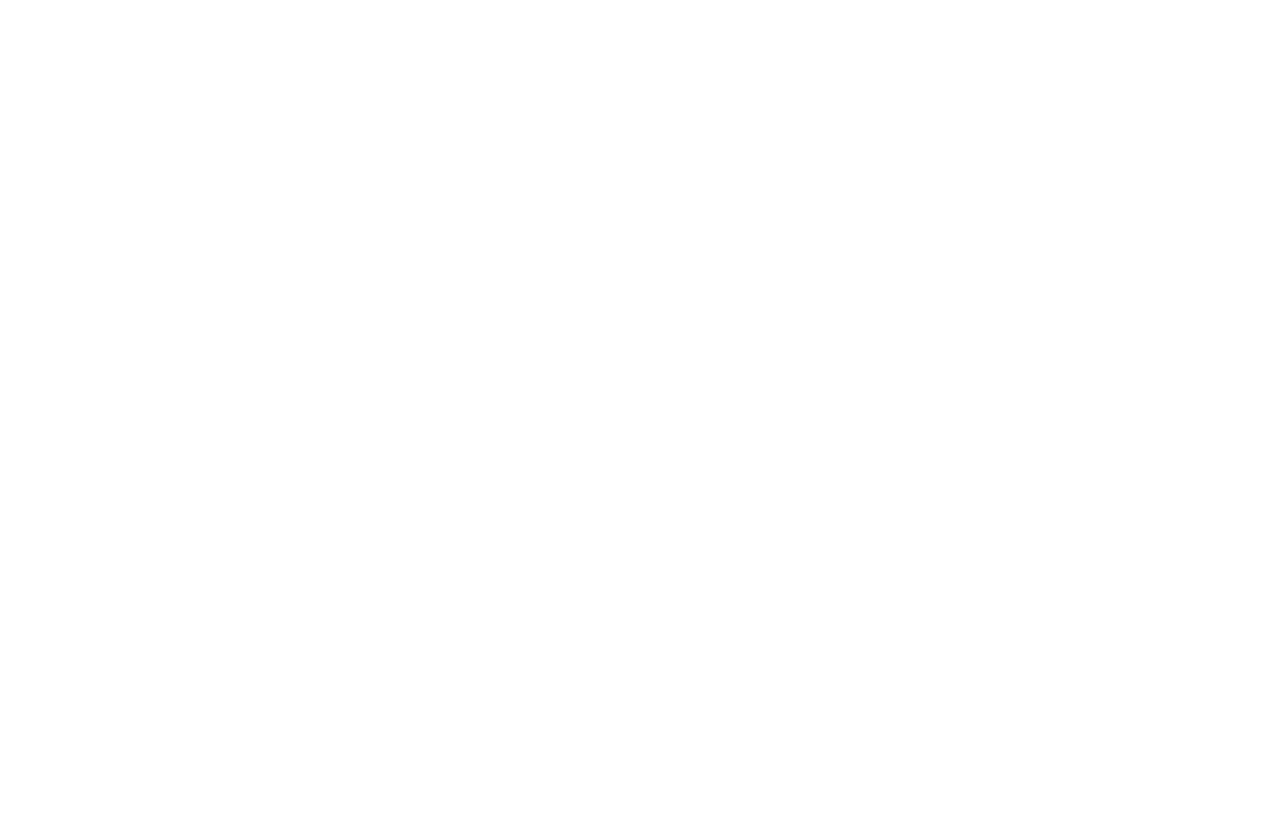
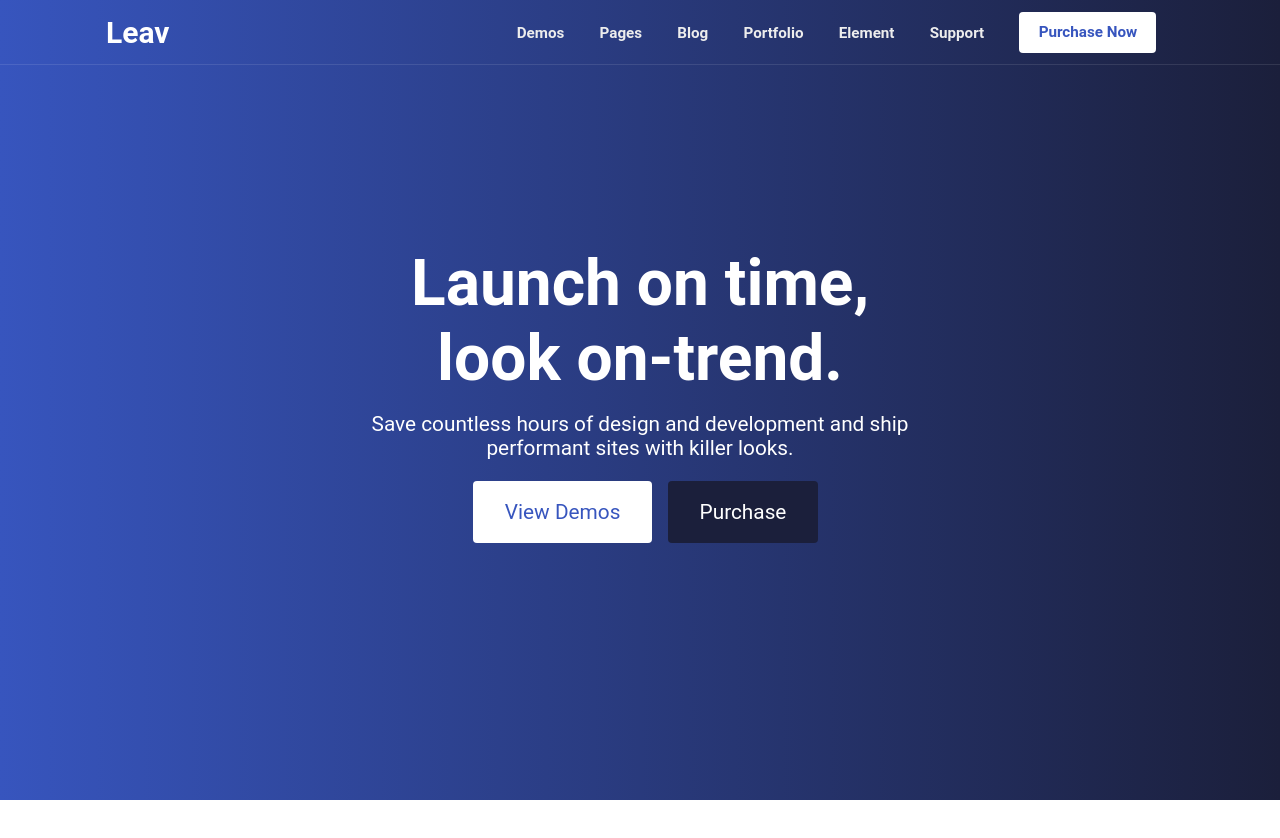
Before and after one commit to younesatari/Creating-Header-Using-Sass, a plain HTML site: page index.html in a window 1280 px wide. Before the commit the page ends 800 px from the top, so only its background shows below. Drawn offline with Linux system fonts and the light colour scheme.

Commit message:
we created the header

```diff
--- a/index.html
+++ b/index.html
@@ -10,6 +10,55 @@
    <title>Leav</title>
 </head>
 <body>
-
+   <!-- Header -->
+   <header class="header">
+      <!-- Navbar -->
+      <nav class="navbar">
+         <div class="container">
+            <div class="navbar-inner">
+               <a href="#" class="navbar-brand">Leav</a>
+               <ul class="navbar-nav">
+                  <li class="nav-item">
+                     <a href="#" class="nav-link">Demos</a>
+                  </li>
+                  <li class="nav-item">
+                     <a href="#" class="nav-link">Pages</a>
+                  </li>
+                  <li class="nav-item">
+                     <a href="#" class="nav-link">Blog</a>
+                  </li>
+                  <li class="nav-item">
+                     <a href="#" class="nav-link">Portfolio</a>
+                  </li>
+                  <li class="nav-item">
+                     <a href="#" class="nav-link">Element</a>
+                  </li>
+                  <li class="nav-item">
+                     <a href="#" class="nav-link">Support</a>
+                  </li>
+                  <li class="nav-item">
+                     <a href="#" class="nav-link nav-btn">Purchase Now</a>
+                  </li>
+               </ul>
+            </div>
+         </div>
+      </nav>
+      <!-- Hero -->
+      <div class="hero">
+         <div class="hero-container">
+            <div class="hero-content">
+               <div class="hero-content-heading">
+                  <h1>Launch on time,</h1>
+                  <h1>look on-trend.</h1>
+               </div>
+               <p>Save countless hours of design and development and ship performant sites with killer looks.</p>
+               <div class="hero-content-btns">
+                  <a href="#" class="btn-primary">View Demos</a>
+                  <a href="#" class="btn-secondary">Purchase</a>
+               </div>
+            </div>
+         </div>
+      </div>
+   </header>
 </body>
 </html>
--- /dev/null
+++ b/scss/_navbar.scss
@@ -0,0 +1,69 @@
+@import "variables";
+
+%align-items {
+   display: flex;
+   align-items: center;
+}
+
+%shared-btn {
+   background-color: $light;
+   color: $primary !important;
+   border-radius: 4px;
+   text-decoration: none;
+}
+
+.container {
+   width:100%;
+   max-width: 1100px;
+   margin: 0 auto;
+   padding:0 1rem;
+}
+
+.navbar {
+   height: 65px;
+   border-bottom: 1px solid rgba(255,255,255,.1);
+   @extend %align-items;
+
+   &-inner {
+      @extend %align-items;
+      justify-content: space-between;
+
+      .navbar-brand {
+         text-decoration: none;
+         color: $light;
+         font-size: 30px;
+         font-weight: bold;
+      }
+
+      .navbar-nav {
+         @extend %align-items;
+         justify-content: center;
+
+         .nav-item {
+            list-style: none;
+            padding:1.5rem 1.1rem;
+
+            .nav-link {
+               text-decoration: none;
+               color: darken($light, 7%);
+               font-weight: bold;
+               font-size: .95rem;
+
+               &:hover {
+                  color: $light;
+                  transition: all .3s ease;
+               }
+            }
+         }
+
+         .nav-btn {
+            @extend %shared-btn;
+            padding:.7rem 1.2rem;
+
+            &:hover {
+               opacity: .9;
+            }
+         }
+      }
+   }
+}
--- /dev/null
+++ b/scss/_variables.scss
@@ -0,0 +1,4 @@
+$primary : #3755be;
+$secondary : #8d8f9d;
+$light : #fff;
+$dark : #1b1f3b;
--- a/scss/style.scss
+++ b/scss/style.scss
@@ -0,0 +1,75 @@
+@import "navbar";
+
+* {
+   box-sizing: border-box;
+   padding: 0;
+   margin: 0;
+   outline: 0;
+}
+
+body {
+   font-family: 'Roboto', sans-serif;
+
+   .header {
+      background-image: linear-gradient(to right, $primary, $dark);
+      color: $light;
+      height: 100vh;
+
+      .hero {
+         height:100%;
+         position:relative;
+
+         &-container {
+            max-width: 1200px;
+            margin: 0 auto;
+            position: absolute;
+            top:40%;
+            left:50%;
+            transform: translate(-50%,-50%);
+
+            .hero-content {
+               padding: 1rem;
+               text-align: center;
+
+               .hero-content-heading {
+                  font-size: 2rem;
+                  margin-bottom: 1rem;
+               }
+
+               p {
+                  font-size: 1.3rem;
+                  margin-bottom: 2.5rem;
+               }
+
+               .hero-content-btns {
+                  .btn-primary {
+                     @extend %shared-btn;
+                     padding: 1.2rem 2rem;
+                     font-size: 1.3rem;
+                     margin: 0 .7rem;
+
+                     &:hover {
+                        opacity:.9;
+                        transition: all .3s ease;
+                     }
+                  }
+
+                  .btn-secondary {
+                     border-radius: 4px;
+                     text-decoration: none;
+                     background-color: $dark;
+                     color:$light;
+                     padding: 1.2rem 2rem;
+                     font-size: 1.3rem;
+
+                     &:hover {
+                        opacity:.9;
+                        transition: all .3s ease;
+                     }
+                  }
+               }
+            }
+         }
+      }
+   }
+}
```
Also changed, not shown: css/style.css, scss/_media-queries.scss (added), 1 other file.
